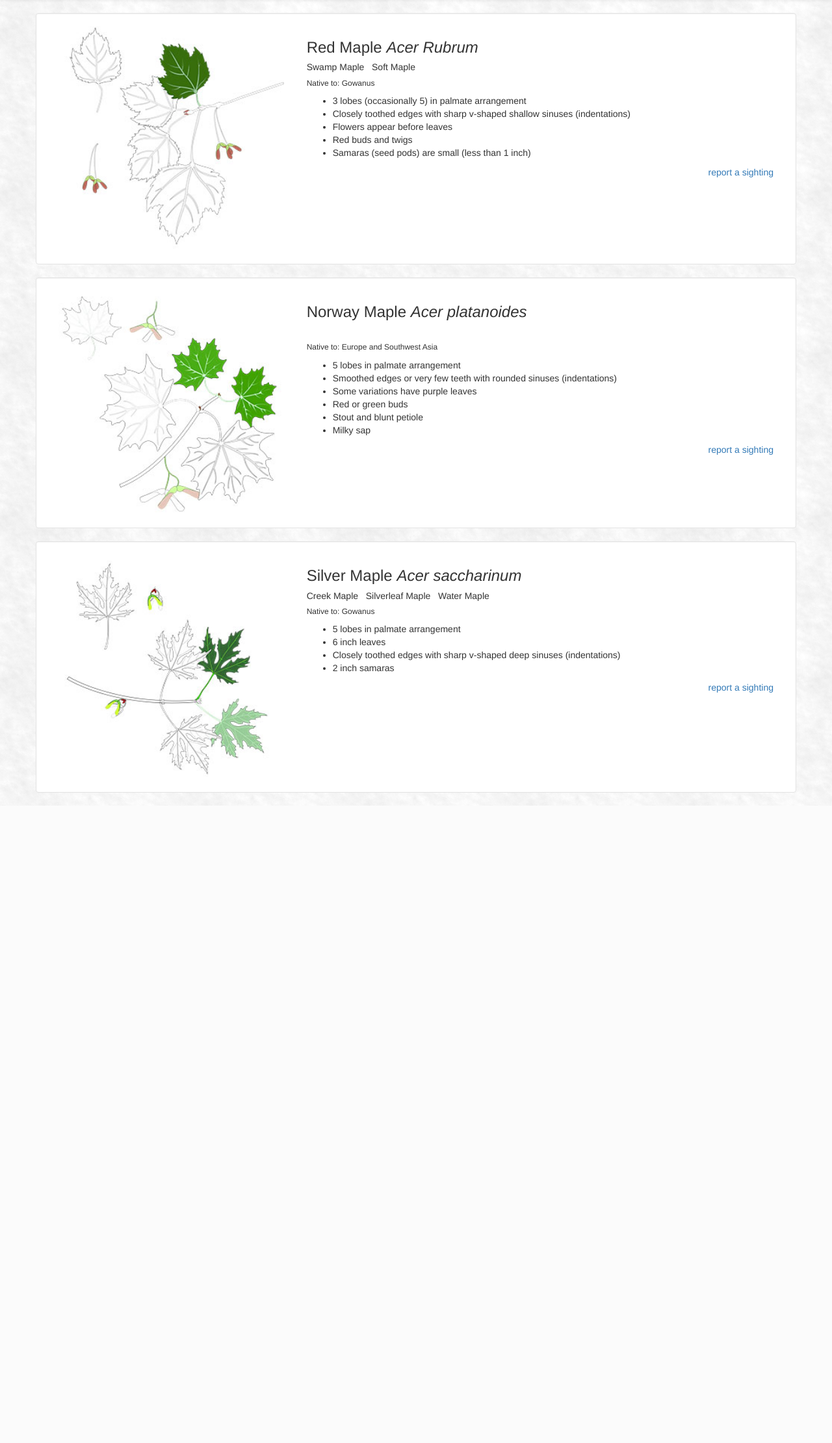
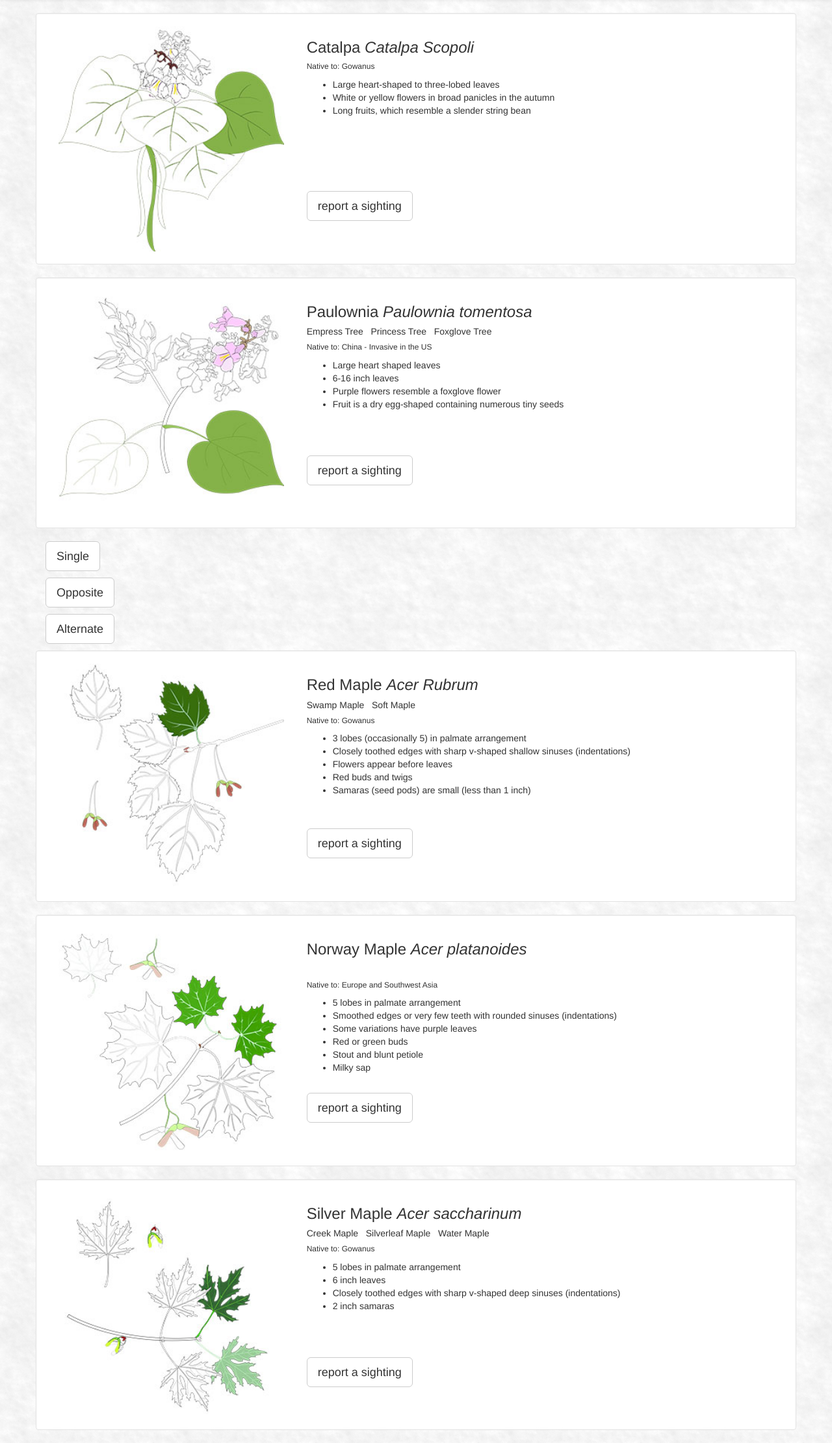
Before and after one commit to Kadee80/floraReportV1, a Flask app: page /catalog in a window 1280 px wide. Shown: the part 50-2271 px from the top of the page at 65% size. Before the commit the page ends 1290 px from the top, so only its background shows below. Run offline with Flask 2, Linux system fonts and the light colour scheme; parts of the project's set-up code (start-up, migrations or seed data) failed here and were passed over; some libraries are stand-ins or nearby versions.

Commit message:
added heart shaped leaves

```diff
--- a/app.py
+++ b/app.py
@@ -29,8 +29,8 @@ species = ['Wild Madder', 'Mugwort', 'Lambs Quarters', 'Shepherds Purse', 'Stork
 'Rough Fruitted Cinquefoil', 'Common Groundsel', 'Garlic Mustard']
 
 # Plant Info Catalog
-plants = {}
-plants['Red Maple']= {
+SOLplants = {}
+SOLplants['Red Maple']= {
 	'thumb':'sm_redmaple.jpg',
 	'image':'lg_redmaple.jpg',
 	'latin':'Acer Rubrum',
@@ -45,7 +45,7 @@ plants['Red Maple']= {
 	'native':'Gowanus',
 	'facts': ['Early settlers made ink and dye from the bark.', 'It is the most common variety of tree in North America.']
 }
-plants['Norway Maple']={
+SOLplants['Norway Maple']={
 	'thumb':'sm_norwaymaple.jpg',
 	'image':'lg_norwaymaple.jpg',
 	'latin':'Acer platanoides',
@@ -61,7 +61,7 @@ plants['Norway Maple']={
 	'native':'Europe and Southwest Asia',
 	'facts':['It is possibly the most common street tree in eastern cities.', 'It was introduced as an ornamental species.']
 }
-plants['Silver Maple']={
+SOLplants['Silver Maple']={
 	'thumb':'sm_silvermaple.jpg',
 	'image':'lg_silvermaple.jpg',
 	'latin':'Acer saccharinum',
@@ -74,6 +74,41 @@ plants['Silver Maple']={
 	],
 	'native':'Gowanus',
 	'facts':['It is too big to be a street tree and should only be planted in parks.', 'It was introduced as an ornamental species.']
+
+}
+
+SOHplants = {}
+
+SOHplants['Catalpa']={
+	'thumb':'sm_catalpa.jpg',
+	'image':'lg_catalpa.jpg',
+	'latin':'Catalpa Scopoli',
+	'aka':[],
+	'characteristics':[
+	'Large heart-shaped to three-lobed leaves',
+	'White or yellow flowers in broad panicles in the autumn',
+	'Long fruits, which resemble a slender string bean'
+	],
+	'native':'Gowanus',
+	'facts':['']
+
+}
+
+SOHplants['Paulownia']={
+	'thumb':'sm_paulownia.jpg',
+	'image':'lg_paulownia.jpg',
+	'latin':'Paulownia tomentosa',
+	'aka':['Empress Tree','Princess Tree', 'Foxglove Tree'],
+	'characteristics':[
+	'Large heart shaped leaves',
+	'6-16 inch leaves',
+	'Purple flowers resemble a foxglove flower',
+	'Fruit is a dry egg-shaped containing numerous tiny seeds '
+
+
+	],
+	'native':'China - Invasive in the US',
+	'facts':['']
 
 }
 
@@ -132,7 +167,7 @@ def allflora():
 def catalog():
 
 	# render and return the template
-	return render_template('catalog.html', plants=plants)
+	return render_template('catalog.html', SOLplants=SOLplants, SOHplants=SOHplants)
 
 ###################################
 @app.route("/flora/<flora_id>")
--- a/templates/catalog.html
+++ b/templates/catalog.html
@@ -2,15 +2,14 @@
 
 {% block body %}
 
-
-{% for name, info in plants.items() %}
+{% for name, info in SOHplants.items() %}
 <div class="row well">
 <!-- left column -->
 	<div class="col-md-4 ">
 		<img class=" img-rounded" src="/static/img/{{ info.get('thumb') }}">
 	</div>
 	<!-- right column -->
-	<div class="col-md-8 "style="padding-left:20px;" >
+	<div class="col-md-8 "style="padding-left:20px; min-height:300px;" >
 		<h3>{{name|replace("_"," ")}} <em>{{info.get('latin')|replace("_", " ")}}</em></h3>
 		<h5>
 			{% for aka in info.get('aka') %}
@@ -26,10 +25,94 @@
 			{%endfor%}
 			</ul>
 		</p>
-		<a href="report/{{name|replace(" ","-")}}" class="pull-right">report a sighting</a>
+		<a href="report/{{name|replace(" ","-")}}" class="btn btn-default btn-lg pull-right" style="position:absolute; bottom:0;">report a sighting</a>
 	</div>
 </div><!--endrow-->
 {% endfor %}
+
+
+
+
+        <div class="collapse-group">
+            <p><a class="btn btn-default btn-lg" data-toggle="collapse" data-target="#single">Single</a></p>
+            <div class="collapse in" id="single">
+
+
+                <div class="collapse-group">
+                    <p><a class="btn btn-default btn-lg" data-toggle="collapse" data-target="#sopposite">Opposite</a></p>
+                    <div class="collapse "  id="sopposite">
+
+		                    <div class="collapse-group">
+
+		                    <p><a class="btn btn-default btn-lg" data-toggle="collapse" data-target="#soheart">Heart Shaped</a><a class="btn btn-default btn-lg" data-toggle="collapse" data-target="#solobed">Lobed</a><a class="btn btn-default btn-lg" data-toggle="collapse" data-target="#sosimple">Simple</a></p>
+		                    <div class="collapse "  id="soheart">
+
+		                        heart shaped
+
+
+		                    </div>
+		                     <div class="collapse "  id="solobed">
+
+		                        lobed
+
+
+		                    </div>
+
+		                    <div class="collapse "  id="sosimple">
+
+		                        simple
+
+
+		                    </div>
+
+		                    </div>
+
+
+                    </div>
+
+
+					 <p><a class="btn btn-default btn-lg" data-toggle="collapse" data-target="#salternate">Alternate</a></p>
+                    <div class="collapse "  id="salternate">
+                        alternate
+
+
+                    </div>
+                 </div>
+
+            </div>
+        </div>
+
+
+
+
+{% for name, info in SOLplants.items() %}
+<div class="row well">
+<!-- left column -->
+	<div class="col-md-4 ">
+		<img class=" img-rounded" src="/static/img/{{ info.get('thumb') }}">
+	</div>
+	<!-- right column -->
+	<div class="col-md-8 "style="padding-left:20px; min-height:300px;" >
+		<h3>{{name|replace("_"," ")}} <em>{{info.get('latin')|replace("_", " ")}}</em></h3>
+		<h5>
+			{% for aka in info.get('aka') %}
+			{{ aka|replace("_"," ")}} &nbsp;
+			{%endfor%}
+		</h5>
+
+		<h6>Native to: {{info.get('native')}}</h6>
+		<p>
+			<ul>
+			{% for c in info.get('characteristics') %}
+			<li>{{ c|replace("_"," ")}} </li>
+			{%endfor%}
+			</ul>
+		</p>
+		<a href="report/{{name|replace(" ","-")}}" class="btn btn-default btn-lg pull-right" style="position:absolute; bottom:0;">report a sighting</a>
+	</div>
+</div><!--endrow-->
+{% endfor %}
+
 
 
 
@@ -60,6 +143,9 @@
 	<script type="text/javascript" src="../static/js/jquery.fancybox.js?v=2.1.5"></script>
 
 	<script type="text/javascript">
+	$(document).ready(function(){
+          $(".collapse").collapse();
+});
 		$(document).ready(function() {
 			/*
 			 *  Simple image gallery. Uses default settings
```
Also changed, not shown: static/img/lg_paulownia.jpg (added).
